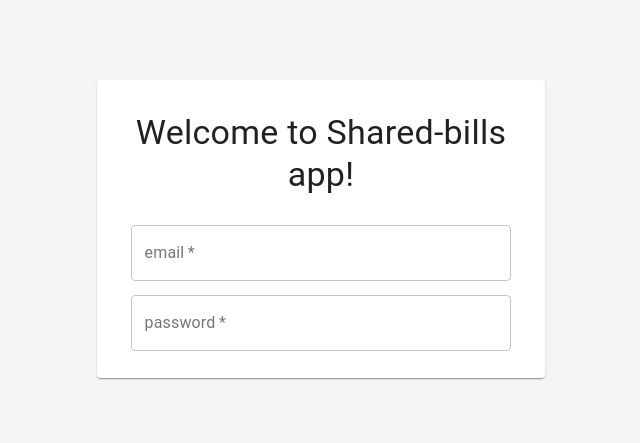
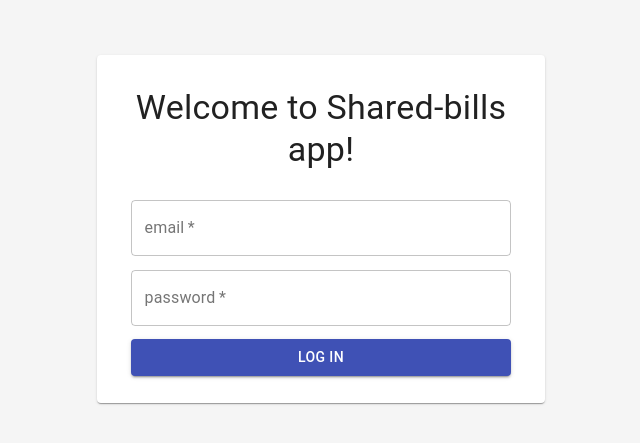
Before and after one commit to KozielPiotr/shared-bills, a React (Create React App) app in the folder frontend/: page /login in a window 1280 px wide. Shown: the part 171-614 px from the top of the page, without its empty margins (319-959 px from the left). Built offline with nearby package versions, Linux system fonts and the light colour scheme.

Commit message:
WIP: login

```diff
--- a/frontend/src/components/App.tsx
+++ b/frontend/src/components/App.tsx
@@ -1,12 +1,10 @@
-import React from "react";
+import React, { Fragment } from "react";
 import {
 	BrowserRouter as Router,
 	Route,
 } from "react-router-dom"
-import { Observable } from "rxjs";
 
-import authService from "../services/auth";
-// import apiService from "../services/api"
+import MainPage from "./main/Main"
 import LoginPage from "./login/Login"
 
 
@@ -15,37 +13,13 @@ import LoginPage from "./login/Login"
  */
 function App() {
 
-  const useObservable = (observable: Observable<boolean>) => {
-    const [state, setState] = React.useState();
-
-    React.useEffect(() => {
-      const sub = observable.subscribe(setState);
-      return () => sub.unsubscribe();
-    }, []);
-
-    return state;
-  };
-
-  const isAuthenticated = useObservable(authService.isAuthenticated())
-
-  // const handleLogin = () => {
-  //   apiService.login("admin@admin.com", "a")
-  // }
-
-  // const handleLogout = () => {
-  //   apiService.logout()
-  // }
-
   return (
-    // <div className="App">
-    //   <p>{isAuthenticated ? "Hello" : "Unauthorized"}</p>
-    //   <p>{localStorage.getItem("token")}</p>
-    //   <p><button onClick={handleLogin}>Login</button></p>
-    //   <p><button onClick={handleLogout}>Logout</button></p>
-    // </div>
+    <Fragment>
     <Router>
-			<Route exact path="/login" component={LoginPage} />
+			<Route exact path="/" component={MainPage} />
+      <Route exact path="/login" component={LoginPage} />
 		</Router>
+    </Fragment>
   );
 }
 
--- a/frontend/src/components/login/Login.tsx
+++ b/frontend/src/components/login/Login.tsx
@@ -7,7 +7,7 @@ import React from "react"
 import { createStyles, makeStyles } from "@material-ui/core/styles";
 import { Grid, Paper, Typography } from "@material-ui/core";
 
-import LoginForm from "./LoginForm"
+import LoginForm from "./loginForm/LoginForm"
 
 const useStyles = makeStyles(() =>
   createStyles({
@@ -31,15 +31,6 @@ const useStyles = makeStyles(() =>
       padding: "1%",
       textAlign: "center",
     },
-    welcome: {
-      textAlign: "center",
-    },
-    textFieldGrid: {
-      paddingTop: "3%"
-    },
-    textField: {
-      width: "85%",
-    }
   }),
 );
 
--- a/frontend/src/components/login/LoginForm.tsx
+++ /dev/null
@@ -1,63 +0,0 @@
-/**
- * FOrm for email and password to log in
- */
-
-import React, { Fragment } from "react"
-
-import { createStyles, makeStyles } from "@material-ui/core/styles";
-import { Grid, TextField } from "@material-ui/core";
-
-
-const useStyles = makeStyles(() =>
-  createStyles({
-    textFieldGrid: {
-      paddingTop: "3%"
-    },
-    textField: {
-      width: "85%",
-    }
-  }),
-);
-
-function LoginForm() {
-
-  const classes = useStyles()
-
-  return (
-    <Fragment>
-      <Grid
-        item
-        xs={12}
-        className={classes.textFieldGrid}
-      >
-        <TextField
-          className={classes.textField}
-          required
-          id="outlined-required"
-          label="email"
-          placeholder="example@email.com"
-          variant="outlined"
-          fullWidth
-        />
-      </Grid>
-      <Grid
-        item
-        xs={12}
-        className={classes.textFieldGrid}
-      >
-        <TextField
-          className={classes.textField}
-          required
-          type="password"
-          id="outlined-required"
-          label="password"
-          placeholder="example@email.com"
-          variant="outlined"
-          fullWidth
-        />
-      </Grid>
-    </Fragment>
-  );
-}
-
-export default LoginForm
--- /dev/null
+++ b/frontend/src/components/login/loginForm/LoginForm.tsx
@@ -0,0 +1,66 @@
+/**
+ * Form for email and password to log in
+ */
+
+import React, { Fragment } from "react"
+
+import { createStyles, makeStyles } from "@material-ui/core/styles";
+import { Button } from "@material-ui/core";
+
+import EmailField from "./LoginFormEmail"
+import PasswordField from "./LoginFormPassword"
+
+
+const useStyles = makeStyles(() =>
+  createStyles({
+    button: {
+      marginTop: "3%",
+      width: "85%",
+    },
+  }),
+);
+
+interface State {
+  email: string;
+  password: string;
+}
+
+
+/**
+ * Form with user email and password
+ */
+function LoginForm() {
+
+  const [values, setValues] = React.useState<State>({
+    email: "",
+    password: "",
+  });
+
+  const handleChange = (prop: keyof State) => (event: React.ChangeEvent<HTMLInputElement>) => {
+    setValues({ ...values, [prop]: event.target.value });
+  };
+
+  const classes = useStyles()
+
+  return (
+    <Fragment>
+      <EmailField
+        handleChange={handleChange("email")}
+        email={values.email}
+      />
+      <PasswordField
+        handleChange={handleChange("password")}
+        password={values.password}
+      />
+      <Button
+        className={classes.button}
+        variant="contained"
+        color="primary"
+      >
+        Log in
+      </Button>
+    </Fragment>
+  );
+}
+
+export default LoginForm
--- /dev/null
+++ b/frontend/src/components/login/loginForm/LoginFormEmail.tsx
@@ -0,0 +1,56 @@
+/**
+ * Field for email to log in
+ */
+
+import React from "react"
+
+import { createStyles, makeStyles } from "@material-ui/core/styles";
+import { Grid, TextField } from "@material-ui/core";
+
+
+const useStyles = makeStyles(() =>
+  createStyles({
+    textFieldGrid: {
+      paddingTop: "3%"
+    },
+    textField: {
+      width: "85%",
+    }
+  }),
+);
+
+interface FieldProps {
+  handleChange: (event: React.ChangeEvent<HTMLInputElement>) => void;
+  email: string;
+}
+
+
+/**
+ * Text field for email
+ */
+function EmailField(props: FieldProps) {
+
+  const classes = useStyles()
+
+  return (
+    <Grid
+      item
+      xs={12}
+      className={classes.textFieldGrid}
+    >
+      <TextField
+        className={classes.textField}
+        required
+        id="outlined-required-email"
+        label="email"
+        value={props.email}
+        placeholder="example@email.com"
+        variant="outlined"
+        fullWidth
+        onChange={props.handleChange}
+      />
+    </Grid>
+  );
+}
+
+export default EmailField
--- /dev/null
+++ b/frontend/src/components/login/loginForm/LoginFormPassword.tsx
@@ -0,0 +1,57 @@
+/**
+ * Field for password to log in
+ */
+
+import React from "react"
+
+import { createStyles, makeStyles } from "@material-ui/core/styles";
+import { Grid, TextField } from "@material-ui/core";
+
+
+const useStyles = makeStyles(() =>
+  createStyles({
+    textFieldGrid: {
+      paddingTop: "3%"
+    },
+    textField: {
+      width: "85%",
+    }
+  }),
+);
+
+interface FieldProps {
+  handleChange: (event: React.ChangeEvent<HTMLInputElement>) => void;
+  password: string;
+}
+
+
+/**
+ * Text field for password
+ */
+function PasswordField(props: FieldProps) {
+
+  const classes = useStyles()
+
+  return (
+    <Grid
+      item
+      xs={12}
+      className={classes.textFieldGrid}
+    >
+      <TextField
+        className={classes.textField}
+        required
+        type="password"
+        id="outlined-required-password"
+        label="password"
+        value={props.password}
+        placeholder="password"
+        variant="outlined"
+        fullWidth
+        onChange={props.handleChange}
+      />
+    </Grid>
+  );
+}
+
+export default PasswordField
--- /dev/null
+++ b/frontend/src/components/main/Main.tsx
@@ -0,0 +1,50 @@
+/**
+ * Main page
+ */
+
+import React from "react";
+
+import { Observable } from "rxjs";
+
+import authService from "../../services/auth";
+import apiService from "../../services/api"
+
+
+/**
+ * Main component for main page
+ */
+function MainPage() {
+
+  const useObservable = (observable: Observable<boolean>) => {
+    const [state, setState] = React.useState();
+
+    React.useEffect(() => {
+      const sub = observable.subscribe(setState);
+      return () => sub.unsubscribe();
+    }, []);
+
+    return state;
+  };
+
+  const isAuthenticated = useObservable(authService.isAuthenticated())
+
+  const handleLogin = () => {
+    apiService.login("admin@admin.com", "a")
+  }
+
+  const handleLogout = () => {
+    apiService.logout()
+  }
+
+  return (
+    <div>
+      <p>{isAuthenticated ? "Hello" : "Unauthorized"}</p>
+      <p>{localStorage.getItem("token")}</p>
+      <p><button onClick={handleLogin}>Login</button></p>
+      <p><button onClick={handleLogout}>Logout</button></p>
+    </div>
+
+  );
+}
+
+export default MainPage;
```
